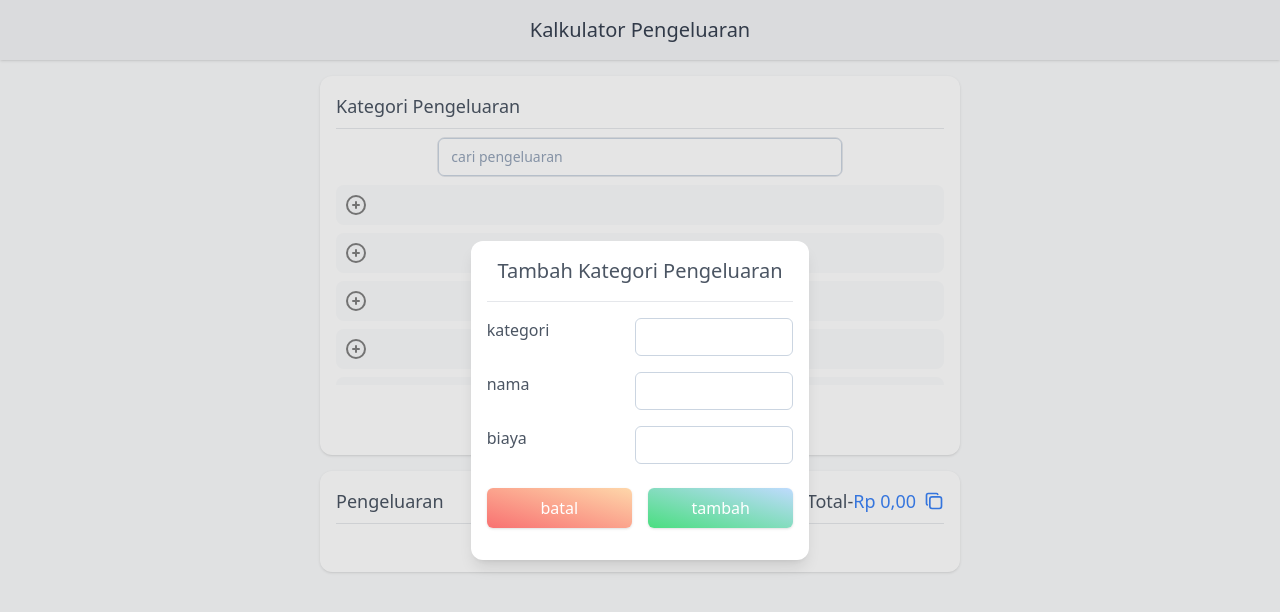
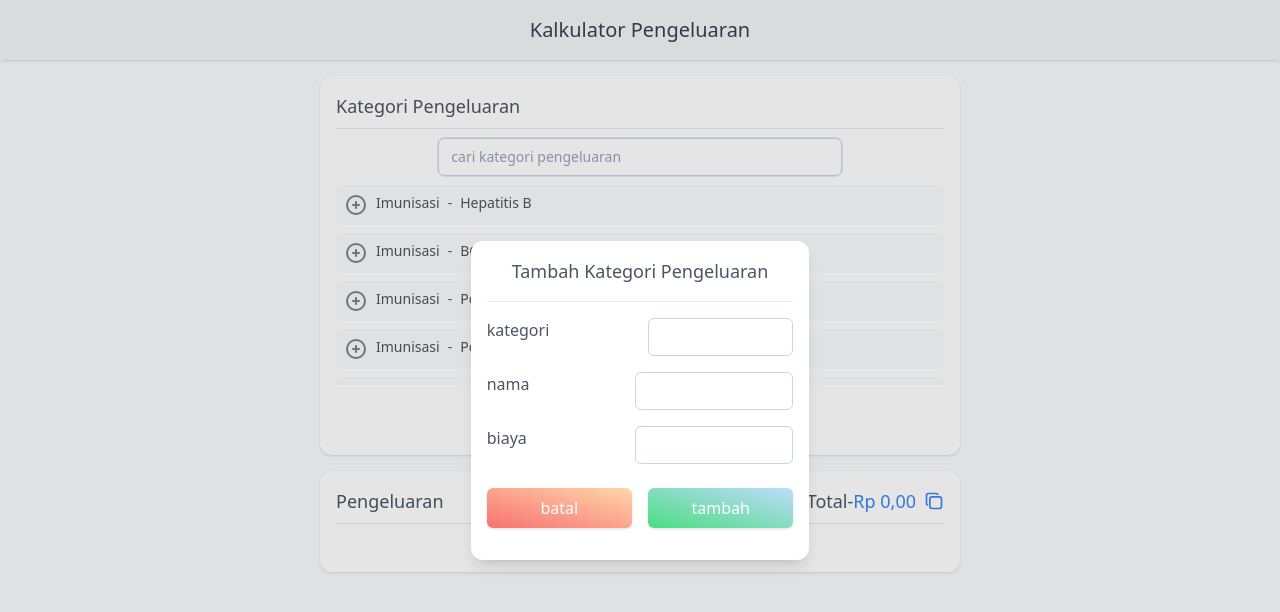
Before and after one commit to fikrianggara/kalkulator-pengeluaran, a Next.js app: page / in a window 1280 px wide. Both pictures are taken after a click on the element 640 px from the left and 416 px from the top of the page. Shown: the top 612 px of the page. Built offline with nearby package versions, Linux system fonts and the light colour scheme.

Commit message:
fdsafdsaf

```diff
--- a/components/Card.jsx
+++ b/components/Card.jsx
@@ -77,32 +77,38 @@ export const Modal = ({ item, callback, updateDataCallback }) => {
   );
 };
 
-export const ModalCreate = ({ callback, addDataCallback }) => {
+export const ModalCreate = ({ callback, addDataCallback, listKategori }) => {
   const [kategori, setKategori] = useState("");
   const [biaya, setBiaya] = useState("");
   const [nama, setNama] = useState("");
 
+  const isInputValid = (biaya) => {
+    const alphabets = /[a-zA-Z]/g;
+    return !alphabets.test(biaya);
+  };
+
   const onAddClickHandler = () => {
-    addDataCallback(kategori, nama, parseInt(biaya));
-    callback();
+    if (isInputValid(biaya)) {
+      addDataCallback(kategori, nama, parseInt(biaya));
+      callback();
+    } else {
+      setBiaya("");
+    }
   };
 
   return (
     <div className="absolute text-xl text-black inset-0 m-auto items-center w-fit h-fit bg-white z-20 rounded-xl p-4 space-y-4 pb-8 shadow-lg">
-      <h1 className="text-xl text-center font-medium text-gray-600">
+      <h1 className="text-lg text-center font-medium text-gray-600">
         Tambah Kategori Pengeluaran
       </h1>
       <hr />
       <div className="flex flex-col m-auto items-center justify-center space-y-6 h-full text-base">
         <ul className="flex flex-col items-center space-y-4">
-          <li key="amount" className="flex space-x-4 w-full justify-between">
-            <span className="font-medium text-gray-600 flex-1">kategori</span>
-            <input
-              type="text"
-              value={kategori}
-              onChange={(e) => setKategori(e.target.value)}
-              className="block w-full px-3 py-2 bg-white border border-slate-300 rounded-md text-sm placeholder-slate-400
-      focus:outline-none focus:border-blue-500 focus:ring-1 focus:ring-blue-500 flex-1"
+          <li key="amount">
+            <AutoCompleteInput
+              data={listKategori}
+              title="kategori"
+              callback={setKategori}
             />
           </li>
           <li key="nama" className="flex space-x-4 w-full justify-between">
@@ -145,3 +151,69 @@ export const ModalCreate = ({ callback, addDataCallback }) => {
     </div>
   );
 };
+
+export const AutoCompleteInput = ({ data, callback, title }) => {
+  const [selectedData, setSelectedData] = useState("");
+  const [filteredData, setFilteredData] = useState(data);
+  const [isSelected, setIsSelected] = useState(false);
+
+  const onChangeHandler = (e) => {
+    setSelectedData(e.target.value);
+    const filterInput = e.target.value.toLowerCase();
+    if (filterInput.length < 1) {
+      setFilteredData(data);
+    } else {
+      const tempData = data.filter((item) =>
+        item.toLowerCase().includes(filterInput)
+      );
+      setFilteredData(tempData);
+    }
+    if (isSelected) {
+      setIsSelected(false);
+    }
+    callback(e.target.value);
+  };
+
+  return (
+    <div className="flex space-x-4 w-full justify-between">
+      <span className="font-medium text-gray-600 flex-1">{title}</span>
+      <div className="relative flex-1">
+        <input
+          type="text"
+          value={selectedData}
+          onChange={onChangeHandler}
+          className="block w-full px-3 py-2 bg-white border border-slate-300 rounded-md text-sm placeholder-slate-400
+      focus:outline-none focus:border-blue-500 focus:ring-1 focus:ring-blue-500"
+        />
+        {selectedData.length > 0 && !isSelected && (
+          <div className="absolute p-2 top-12 inset-x-0 max-h-56 rounded-lg bg-white shadow-lg z-10 overflow-y-scroll scrollbar-thumb-gray-400 scrollbar-thin scrollbar-rounded-large scrollbar-track-gray-100">
+            <ul>
+              <li
+                onClick={() => {
+                  setIsSelected(true);
+                  callback(selectedData);
+                }}
+                className="p-2 hover:bg-gray-50 rounded-lg hover:cursor-pointer"
+              >
+                {selectedData}
+              </li>
+              {filteredData.map((item) => (
+                <li
+                  key={item}
+                  onClick={() => {
+                    setSelectedData(item);
+                    callback(item);
+                    setIsSelected(true);
+                  }}
+                  className="p-2 hover:bg-gray-50 rounded-lg hover:cursor-pointer"
+                >
+                  {item}
+                </li>
+              ))}
+            </ul>
+          </div>
+        )}
+      </div>
+    </div>
+  );
+};
--- a/data.js
+++ b/data.js
@@ -1,17 +1,194 @@
 import { uuid } from "uuidv4";
 export const data = [
-  { _id: 1, kategori: "bpjs", biaya: 150000, is_checked: false, amount: 1 },
-  { _id: 2, kategori: "listrik", biaya: 450000, is_checked: false, amount: 1 },
-  { _id: 3, kategori: "internet", biaya: 400000, is_checked: false, amount: 1 },
-  { _id: 4, kategori: "makan", biaya: 20000, is_checked: false, amount: 1 },
+  {
+    _id: 1,
+    kategori: "Imunisasi",
+    nama: "Hepatitis B",
+    biaya: 120000,
+    is_checked: false,
+    amount: 1,
+    is_deleteable: false,
+  },
+  {
+    _id: 2,
+    kategori: "Imunisasi",
+    nama: "BCG",
+    biaya: 375000,
+    is_checked: false,
+    amount: 1,
+    is_deleteable: false,
+  },
+  {
+    _id: 3,
+    kategori: "Imunisasi",
+    nama: "Polio Tetes",
+    biaya: 125000,
+    is_checked: false,
+    amount: 1,
+    is_deleteable: false,
+  },
+  {
+    _id: 4,
+    kategori: "Imunisasi",
+    nama: "Polio Suntik (IPV)",
+    biaya: 300000,
+    is_checked: false,
+    amount: 1,
+    is_deleteable: false,
+  },
   {
     _id: 5,
-    kategori: "transportasi",
+    kategori: "Imunisasi",
+    nama: "DPT Hib Hb",
+    biaya: 350000,
+    is_checked: false,
+    amount: 1,
+    is_deleteable: false,
+  },
+  {
+    _id: 6,
+    kategori: "Imunisasi",
+    nama: "Campak Rubella",
+    biaya: 155000,
+    is_checked: false,
+    amount: 1,
+    is_deleteable: false,
+  },
+  {
+    _id: 7,
+    kategori: "Imunisasi",
+    nama: "MMR",
+    biaya: 475000,
+    is_checked: false,
+    amount: 1,
+    is_deleteable: false,
+  },
+  {
+    _id: 8,
+    kategori: "Listrik",
+    nama: "450 VA",
+    biaya: 0,
+    is_checked: false,
+    amount: 1,
+    is_deleteable: false,
+  },
+  {
+    _id: 9,
+    kategori: "Listrik",
+    nama: "900 VA",
+    biaya: 1352,
+    is_checked: false,
+    amount: 1,
+    is_deleteable: false,
+  },
+  {
+    _id: 10,
+    kategori: "Listrik",
+    nama: "1300 VA",
+    biaya: 1445,
+    is_checked: false,
+    amount: 1,
+    is_deleteable: false,
+  },
+  {
+    _id: 11,
+    kategori: "Listrik",
+    nama: "2200 VA",
+    biaya: 1445,
+    is_checked: false,
+    amount: 1,
+    is_deleteable: false,
+  },
+  {
+    _id: 12,
+    kategori: "Listrik",
+    nama: "3500-5500 VA",
+    biaya: 1670,
+    is_checked: false,
+    amount: 1,
+    is_deleteable: false,
+  },
+  {
+    _id: 13,
+    kategori: "Listrik",
+    nama: ">6600 VA",
+    biaya: 1445,
+    is_checked: false,
+    amount: 1,
+    is_deleteable: false,
+  },
+  {
+    _id: 14,
+    kategori: "BPJS",
+    nama: "Kelas 1",
+    biaya: 150000,
+    is_checked: false,
+    amount: 1,
+    is_deleteable: false,
+  },
+  {
+    _id: 15,
+    kategori: "BPJS",
+    nama: "Kelas 2",
     biaya: 100000,
     is_checked: false,
     amount: 1,
+    is_deleteable: false,
   },
-  { _id: 6, kategori: "sekolah", biaya: 1000000, is_checked: false, amount: 1 },
+  {
+    _id: 16,
+    kategori: "BPJS",
+    nama: "Kelas 3",
+    biaya: 42000,
+    is_checked: false,
+    amount: 1,
+    is_deleteable: false,
+  },
+  {
+    _id: 17,
+    kategori: "Pendidikan (BOS)",
+    nama: "SD",
+    biaya: 375000,
+    is_checked: false,
+    amount: 1,
+    is_deleteable: false,
+  },
+  {
+    _id: 18,
+    kategori: "Pendidikan (BOS)",
+    nama: "SMP",
+    biaya: 375000,
+    is_checked: false,
+    amount: 1,
+    is_deleteable: false,
+  },
+  {
+    _id: 19,
+    kategori: "Pendidikan (BOS)",
+    nama: "SMA",
+    biaya: 375000,
+    is_checked: false,
+    amount: 1,
+    is_deleteable: false,
+  },
+  {
+    _id: 20,
+    kategori: "Pendidikan (BOS)",
+    nama: "SMK",
+    biaya: 375000,
+    is_checked: false,
+    amount: 1,
+    is_deleteable: false,
+  },
+  {
+    _id: 21,
+    kategori: "Pendidikan (BOS)",
+    nama: "SLB",
+    biaya: 375000,
+    is_checked: false,
+    amount: 1,
+    is_deleteable: false,
+  },
 ];
 
 export const updateDataById = (updatedData, data) => {
@@ -21,7 +198,12 @@ export const updateDataById = (updatedData, data) => {
     }
     return item;
   });
-  return res;
+  if (typeof Storage !== "undefined") {
+    localStorage.setItem("data", JSON.stringify(res));
+    return JSON.parse(localStorage.getItem("data"));
+  } else {
+    return res;
+  }
 };
 
 export const addData = (kategori, nama, biaya, data) => {
@@ -29,10 +211,27 @@ export const addData = (kategori, nama, biaya, data) => {
     _id: uuid(),
     kategori,
     nama,
-    is_checked: false,
+    is_checked: true,
     biaya,
     amount: 1,
+    is_deleteable: true,
   };
   const res = [...data, newData];
-  return res;
+  if (typeof Storage !== "undefined") {
+    localStorage.setItem("data", JSON.stringify(res));
+    console.log(JSON.parse(localStorage.getItem("data")));
+    return JSON.parse(localStorage.getItem("data"));
+  } else {
+    return res;
+  }
 };
+
+export const deleteData = (id, data) => {
+  const res = data.filter((item) => item._id != id);
+  if (typeof Storage !== "undefined") {
+    localStorage.setItem("data", JSON.stringify(res));
+    return JSON.parse(localStorage.getItem("data"));
+  } else {
+    return res;
+  }
+};
--- a/pages/_document.js
+++ b/pages/_document.js
@@ -1,4 +1,4 @@
-import { Html, Head, Main, NextScript } from 'next/document'
+import { Html, Head, Main, NextScript } from "next/document";
 
 export default function Document() {
   return (
@@ -9,5 +9,5 @@ export default function Document() {
         <NextScript />
       </body>
     </Html>
-  )
+  );
 }
--- a/pages/index.jsx
+++ b/pages/index.jsx
@@ -1,4 +1,4 @@
-import { addData, data as dummyData, updateDataById } from "@/data";
+import { addData, data as dummyData, updateDataById, deleteData } from "@/data";
 import { useEffect, useState } from "react";
 import {
   IconCircleCheckFilled,
@@ -6,6 +6,7 @@ import {
   IconCirclePlus,
   IconPencil,
   IconX,
+  IconTrash,
 } from "@tabler/icons-react";
 import {
   Home as HomeCard,
@@ -20,14 +21,16 @@ const formatter = new Intl.NumberFormat("id-ID", {
   currency: "IDR",
 });
 
-export const ListItem = ({ data, callback }) => {
-  console.log(data);
+export const ListItem = ({ data, callback, deleteDataCallback }) => {
   return (
     <ul className="text-sm space-y-2 h-[200px] overflow-y-auto scrollbar-thumb-gray-400 scrollbar-thin scrollbar-rounded-large scrollbar-track-gray-100">
       {data.map((item) => (
         <li
           key={item._id}
-          className={`flex space-x-2 bg-gray-50 hover:text-blue-500 hover:cursor-pointer p-2 text-gray-600 rounded-lg duration-200 ease-in-out ${
+          className="flex justify-between space-x-2 bg-gray-50 p-2 rounded-lg pr-4 items-center"
+        >
+          <div
+            className={`flex flex-1 space-x-2  hover:cursor-pointer hover:text-blue-500 text-gray-600 duration-200 ease-in-out ${
               item.is_checked ? "text-green-500" : ""
             }`}
             onClick={(e) => callback(item._id)}
@@ -38,7 +41,26 @@ export const ListItem = ({ data, callback }) => {
             ) : (
               <IconCirclePlus size={24} stroke={2} color="gray" />
             )}
+            <span
+              className={`font-medium ${
+                item.is_checked ? "text-green-500 hover:text-blue-500" : ""
+              }`}
+            >
+              {item.kategori}
+            </span>
+            <span>-</span>
             <span>{item.nama}</span>
+          </div>
+          {item.is_deleteable && (
+            <div
+              className="p-2 relative text-white shadow rounded-md bg-gradient-to-tr from-red-400 to-orange-200 hover:cursor-pointer hover:shadow-lg duration-300 ease-in-out"
+              onClick={() => {
+                deleteDataCallback(item._id);
+              }}
+            >
+              <IconTrash size={20} />
+            </div>
+          )}
         </li>
       ))}
     </ul>
@@ -120,7 +142,7 @@ export const SearchForm = ({ callback }) => {
     <div className="border-[0.5px] rounded-lg bg-gray-100 w-full md:w-11/12 lg:w-8/12 m-auto">
       <input
         type="text"
-        placeholder="cari pengeluaran"
+        placeholder="cari kategori pengeluaran"
         className="block w-full px-3 py-2 bg-white border border-slate-300 rounded-md text-sm placeholder-slate-400
       focus:outline-none focus:border-blue-500 focus:ring-1 focus:ring-blue-500"
         value={searchInput}
@@ -141,8 +163,20 @@ export default function Home() {
   let pengeluaranComp;
 
   useEffect(() => {
+    let tempData;
+    if (typeof Storage !== "undefined") {
+      if (localStorage.getItem("data") === null) {
+        localStorage.setItem("data", JSON.stringify(dummyData));
+      }
+      tempData = JSON.parse(localStorage.getItem("data"));
+      setData(tempData);
+      setFilteredData(tempData);
+      setSelectedData(tempData.filter((item) => item.is_checked));
+    } else {
       setData(dummyData);
       setFilteredData(dummyData);
+      setSelectedData(dummyData.filter((item) => item.is_checked));
+    }
   }, []);
 
   const getTotal = (total, item) => {
@@ -152,16 +186,20 @@ export default function Home() {
   const pengeluaranClickHandler = (id) => {
     const tempData = data.map((item) => {
       if (item._id == id) {
-        console.log(item);
         item.is_checked = !item.is_checked;
-        console.log(item);
       }
       return item;
     });
+    // let updatedData = data.filter((item) => item._id == id)[0];
+    // updatedData.is_checked = !updatedData.is_checked;
+    // updatedData.amount = 1;
+    // let tempData = updateDataById(updatedData, data);
+    // console.log(tempData);
     setData(tempData);
     const tempSelectedData = tempData.filter((item) => item.is_checked);
     setSelectedData(tempSelectedData);
     setTotal(tempSelectedData.reduce(getTotal, 0));
+    // setFilteredData(tempData);
   };
 
   const updateDataHandler = (item) => {
@@ -181,7 +219,14 @@ export default function Home() {
     setTotal(tempSelectedData.reduce(getTotal, 0));
     setFilteredData(tempData);
   };
-
+  const deleteDataHandler = (id) => {
+    const tempData = deleteData(id, data);
+    const tempSelectedData = tempData.filter((item) => item.is_checked);
+    setSelectedData(tempSelectedData);
+    setData(tempData);
+    setTotal(tempSelectedData.reduce(getTotal, 0));
+    setFilteredData(tempData);
+  };
   const onModalClickHandler = () => {
     setIsOpen((prev) => !prev);
   };
@@ -196,7 +241,11 @@ export default function Home() {
     pengeluaranComp = (
       <>
         {filteredData.length > 0 ? (
-          <ListItem data={filteredData} callback={pengeluaranClickHandler} />
+          <ListItem
+            data={filteredData}
+            callback={pengeluaranClickHandler}
+            deleteDataCallback={deleteDataHandler}
+          />
         ) : (
           <div className="m-auto text-center text-gray-400">Tidak ada data</div>
         )}
@@ -208,12 +257,15 @@ export default function Home() {
     if (filterInput.length < 1) {
       setFilteredData(data);
     } else {
-      const tempData = data.filter((item) => item.nama.includes(filterInput));
+      const tempData = data.filter((item) => {
+        const temp =
+          "" + item.kategori.toLowerCase() + "-" + item.nama.toLowerCase();
+        return temp.includes(filterInput);
+      });
       setFilteredData(tempData);
     }
   };
 
-  // console.log("filteredData", filteredData);
   return (
     <main className="bg-gray-50 min-h-screen space-y-4 relative">
       <nav className="p-4 bg-gray-100 shadow">
@@ -232,6 +284,7 @@ export default function Home() {
                   item={data[0]}
                   callback={onModalClickHandler}
                   addDataCallback={addDataHandler}
+                  listKategori={[...new Set(data.map((item) => item.kategori))]}
                 />
               </FormModal>
             </div>
@@ -290,6 +343,16 @@ export default function Home() {
           </div>
         )}
       </HomeCard>
+      {/* <footer className="h-24 p-4 bg-gray-100 font-medium text-center m-auto text-base text-gray-600 absolute bottom-0">
+        Made by{" "}
+        <a href="https://github.com/fikrianggara" className="text-blue-500">
+          Fikri Septrian Anggara
+        </a>
+        , in collaboration with{" "}
+        <a href="https://tanjabtimkab.bps.go.id/" className="text-blue-500">
+          BPS Tanjung Jabung Timur
+        </a>
+      </footer> */}
     </main>
   );
 }
```
Lines whose indentation alone changed are shown as unchanged.
